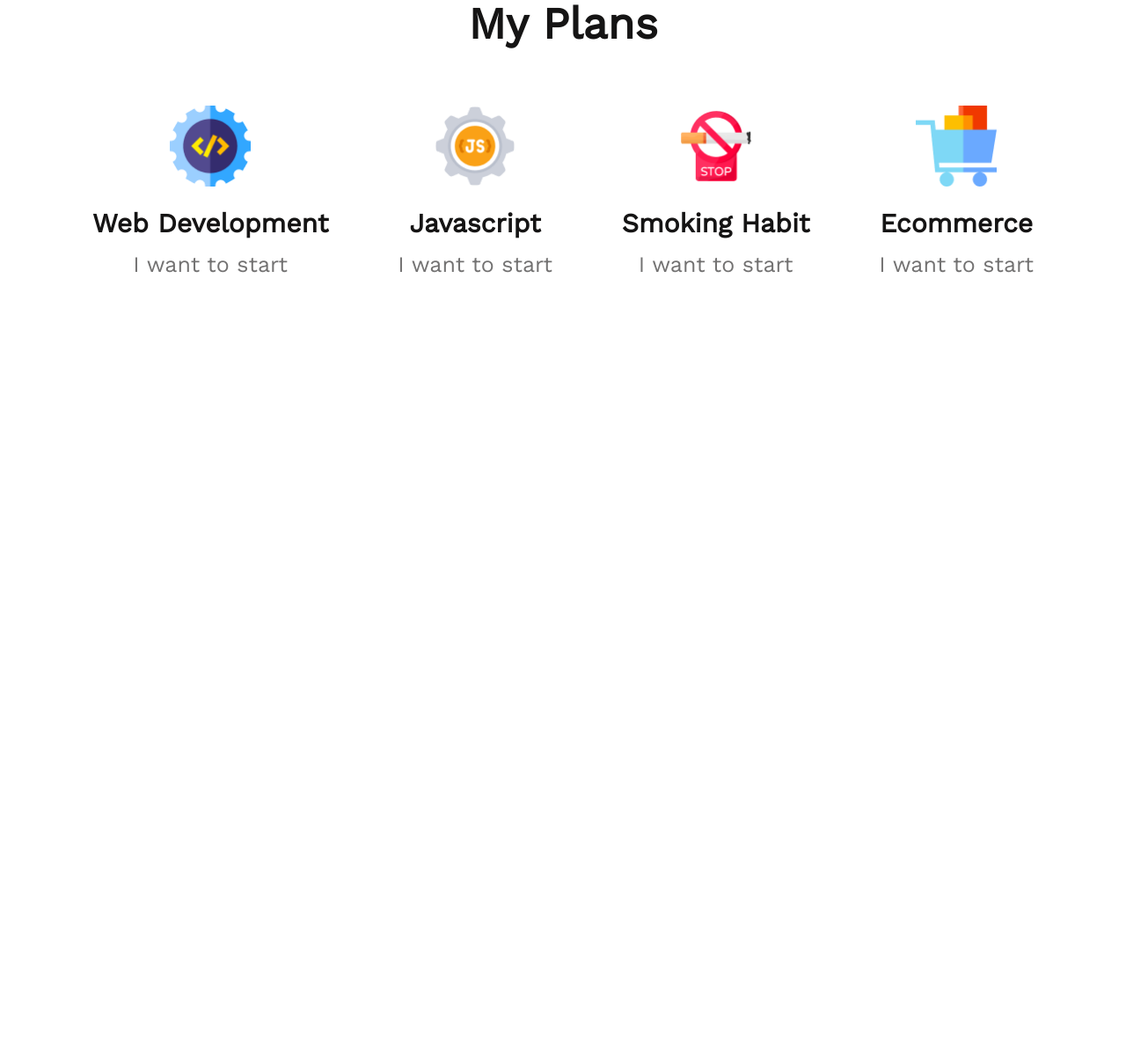
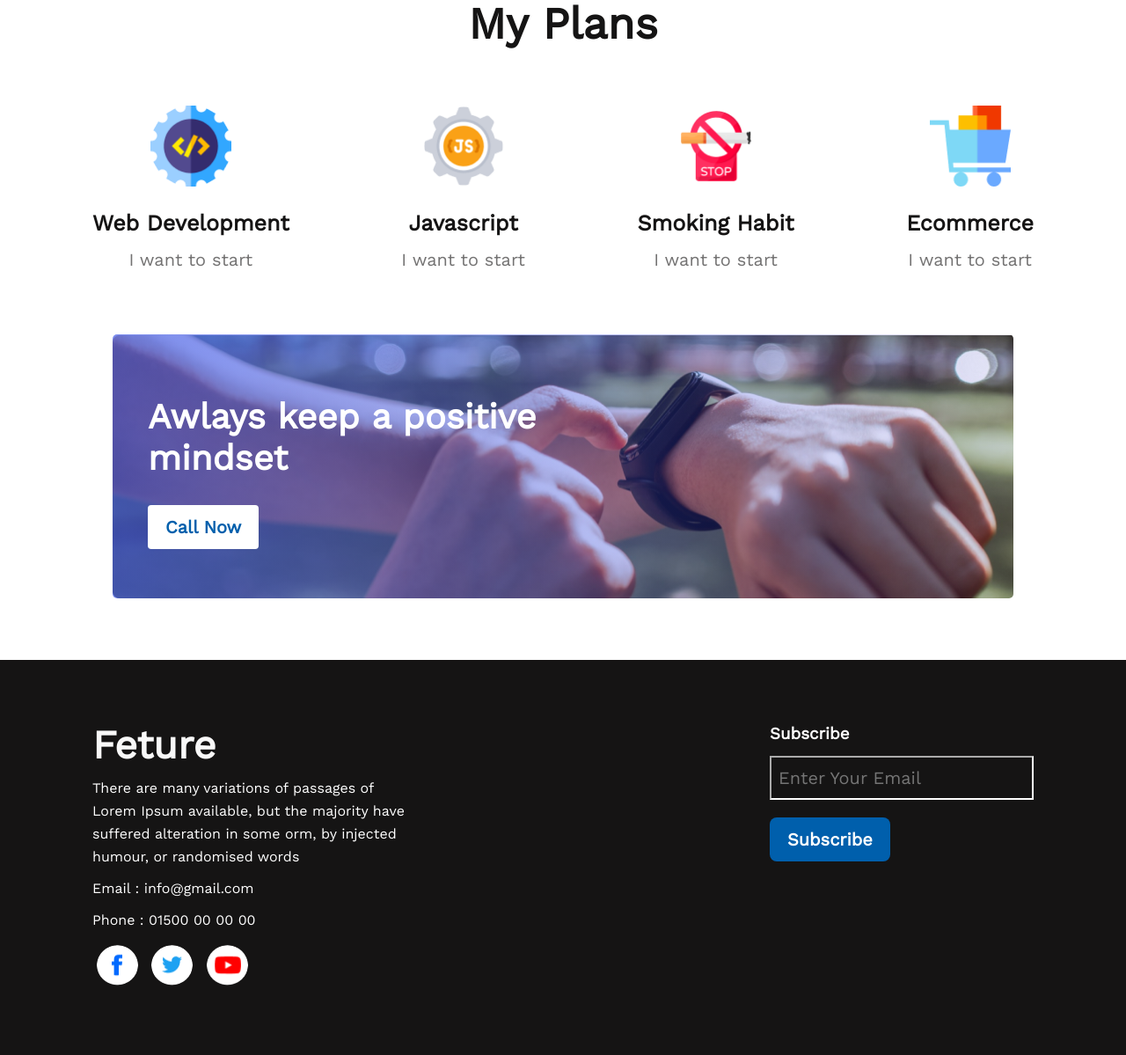
Before and after one commit to 519450255/1st-Home-Work, a plain HTML site: page index.html in a window 1280 px wide. Shown: the part 1806-3005 px from the top of the page at 88% size. Before the commit the page ends 2121 px from the top, so only its background shows below. Drawn offline with nearby package versions, Linux system fonts and the light colour scheme.

Commit message:
added plan and mind and footer section

```diff
--- a/index.html
+++ b/index.html
@@ -52,7 +52,7 @@
                 </div>
             </div>
         </section>
-        <!-- Plan Section Start -->
+        <!-- Plans Section Start -->
         <section class="my_plan">
             <h2 class="plan_title">My Plans</h2>
             <div class="plan_content">
@@ -78,7 +78,33 @@
                 </div>
             </div>
         </section>
-
+        <!-- Mind section start -->
+        <section class="mind_set">
+            <h2>Awlays keep a positive<br>mindset</h2>
+            <button class="btn_primary mind_btn"> Call Now</button>
+            <div class="color_gradient"></div>
+        </section>
     </main>
+    <!-- Footer section start -->
+    <footer>
+        <div class="footer_content">
+            <div class="footer_item">
+                <h2>Feture</h2>
+                <p>There are many variations of passages of Lorem Ipsum available, but the majority have suffered alteration in some orm, by injected humour, or randomised words</p>
+                <p>Email : info@gmail.com</p>
+                <p>Phone : 01500 00 00 00</p>
+                <div class="footer_icon">
+                    <img src="images/icons/fb.png" alt="">
+                    <img src="images/icons/twitter.png" alt="">
+                    <img src="images/icons/youtube.png" alt="">
+                </div>
+            </div>
+            <div class="footer_form">
+                <h3>Subscribe</h3>
+                <input type="text" placeholder="Enter Your Email" class="form"> <br>
+                <button class="btn_primary footer_btn">Subscribe</button>
+            </div>
+        </div>
+    </footer>
 </body>
 </html>
--- a/styles/style.css
+++ b/styles/style.css
@@ -1,6 +1,7 @@
 /* *******Common css******* */
 *{
     margin: 0;
+    padding: 0;
     font-family: 'Work Sans';
 }
 
@@ -19,6 +20,7 @@
 }
 
 /* *********Banner section start********** */
+
 .banner_section{
     background-image: url(../images/banner/banner3.png);
     background-repeat: no-repeat;
@@ -34,6 +36,7 @@
     margin-right: 200px;
     padding: 200px 0;
 }
+
 .banner_title{
     color: #FFFFFF;
     font-size: 65px;
@@ -58,7 +61,6 @@
 .failure_section{
     display: flex;
     max-width: 1070px;
-    /* background-color: bisque; */
     margin: auto;
     margin-top: 70px;
     margin-bottom: 70px;
@@ -66,6 +68,7 @@
     align-items: center;
 
 }
+
 .failure_title{
     font-size: 45px;
     font-weight: 800;
@@ -73,6 +76,7 @@
     margin-bottom: 20px;
     color: #151414;
 }
+
 .failure_descrimination{
     font-size: 16px;
     font-weight: 400;
@@ -85,14 +89,17 @@
     margin-left: 70px;
 
 }
+
 .failure_data{
     display: flex;
     margin-top: 10PX;
 }
+
 .failure_data img{
     width: 20px;
     height: 20px;
 }
+
 .failure_data p{
     font-size: 16PX;
     font-weight: 400;
@@ -108,6 +115,7 @@
 .my_plan{
     max-width: 1070px;
     margin: auto;
+    margin-bottom: 70px;
 }
 
 .plan_title{
@@ -124,9 +132,11 @@
     margin-top: 70px;
     justify-content: space-between;
 }
+
 .plan_item{
     text-align: center;
 }
+
 .plan_item img{
     width: 92px;
     height: 92px;
@@ -134,104 +144,120 @@
 }
 
 .plan_item h3{
-    font-size:30px;
+    font-size:25px;
     font-weight:800;
     line-height:35px;
     color:#151414;
-    padding-bottom: 15px;
+    padding-bottom: 10px;
 }
+
 .plan_item p{
-    font-size:25px;
+    font-size:20px;
     font-weight:500;
     line-height:29px;
     color:#737272;
 }
+
 /* ***************plan section end************ */
 
+/* ***************mind section start************ */
 
-
-
-
-
-
-
-
-
-
-
-
-
-
-
-
-
-
-
-
-
-
-
-
-
-
-
-
-
-
-
-
-
-
-
-
-
-
-/* .banner_section .banner_item{
-    width: 25%;
-    height: 700px;
-    float: right;
-    text-align: right;
-    padding: 100px 0;
-    margin-right: 230px;
+.mind_set{
+    background-image:
+    linear-gradient(to left, rgba(80, 50, 200, 0.104), rgba(54, 80, 229, 0.652)),
+    url('../images/watch.png');
+    width: 80%;
+    height: 300px;
+    margin: auto;
+    background-size: cover;
+    border-radius: 5px;
+    margin-bottom: 70px;
 }
 
-.banner_title{
-    color: #FFFFFF;
-    font-size: 65px;
+.mind_set h2{
     font-weight: 700;
-    line-height: 76px;
+    font-size: 40px;
+    line-height: 47px;
+    color: #ffffff;
+    padding: 70px 40px 0;
 }
 
-.banner_description{
-    color: #FFFFFF;
-    font-size: 16px;
-    font-weight: 400;
-    line-height: 30px;
-    margin-top: 15px;
-    margin-bottom: 15px;
-} */
-
-
-/* *********Banner section end********** */
-
-
-
-/* *********failure_section start******** */
-
-/* .failure_section{
-    display: flex;
-    margin-top: 100px;
-}
-.failure_img{
-    margin-left: 215px;
-}
-.failure_item{
-    margin-left: 315px;
-    padding: 200px 0;
+.mind_set .mind_btn{
+    margin-left:40px;
+    background-color: #FFFFFF;
 }
 
-.failure_title{
-    font-size: 40px;
+/* ***************mind section end************ */
+
+/* ************Footer section start************ */
+
+footer{
+    background-color: #151414;
+    color: #FFFFFF;
+}
+
+.footer_content{
+    display: flex;
+    max-width: 1070px;
+    margin: auto;
+    padding: 70px 0;
+
+}
+
+.footer_item{
+    width: 60%;
+}
+
+.footer_item h2{
     font-weight: 700;
-    line-height: 47px;
-} */
+    font-size: 45px;
+    line-height: 53px;
+    color:#F8F8F8;
+    margin-bottom: 10px;
+}
+
+.footer_item p{
+    font-weight: 400;
+    font-size: 16px;
+    line-height: 26px;
+    color:#FFFFFF;
+    margin-bottom: 10px;
+}
+
+.footer_icon img{
+    width: 47px;
+    height: 46px;
+    border-radius: 50%;
+    padding:5px;
+}
+
+.footer_form{
+    width: 40%;
+    margin-left: 400px;
+}
+
+.footer_form h3{
+    font-size:25x;
+    font-weight:600;
+    line-height:29px;
+    margin-bottom: 10px;
+}
+
+.footer_form .form{
+    background-color: #151414;
+    width: 280px;
+    height: 30px;
+    padding: 8px;
+    border-color: #FFFFFF;
+    font-size: 20px;
+    margin-bottom: -10px;
+}
+
+.footer_btn{
+    background-color:#005FAC;
+    border-radius: 8px;
+    color: #FFFFFF;
+    font-size: 20px;
+}
+
+/* ************Footer section end************ */
```
